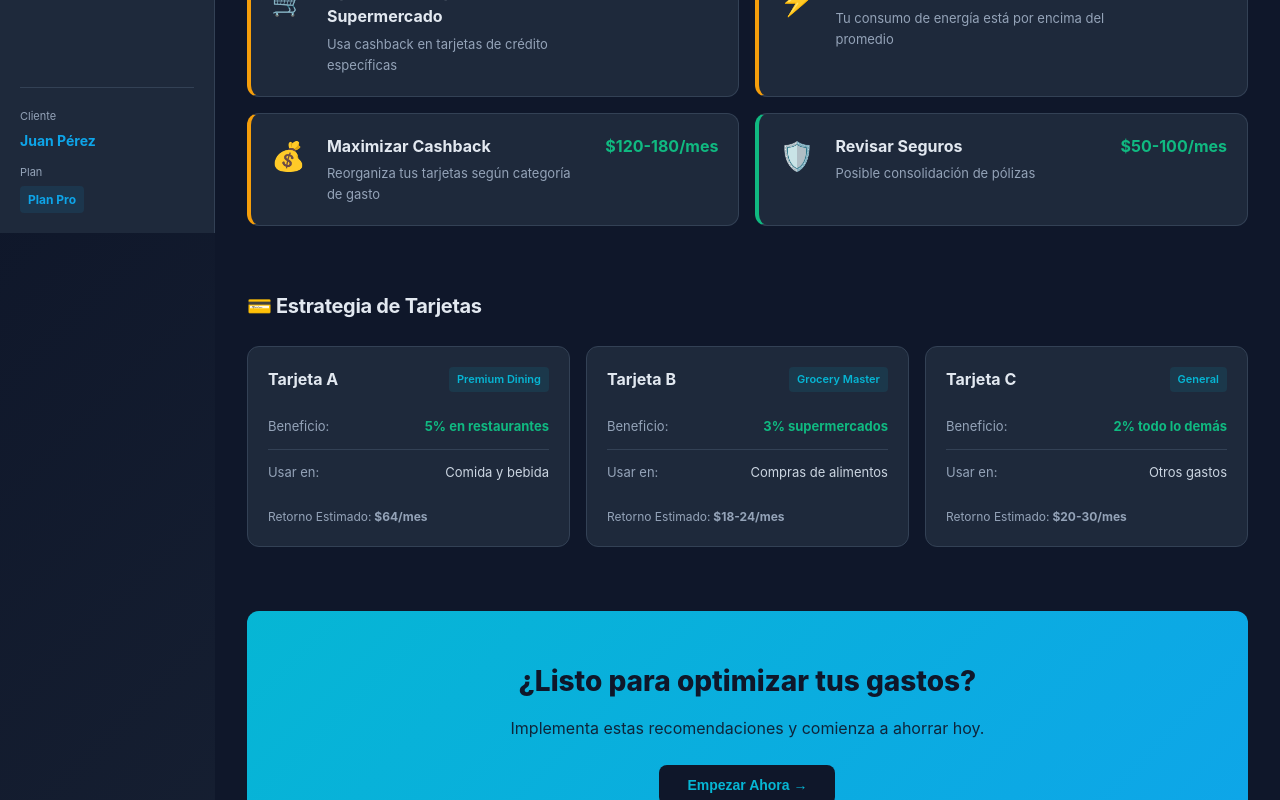
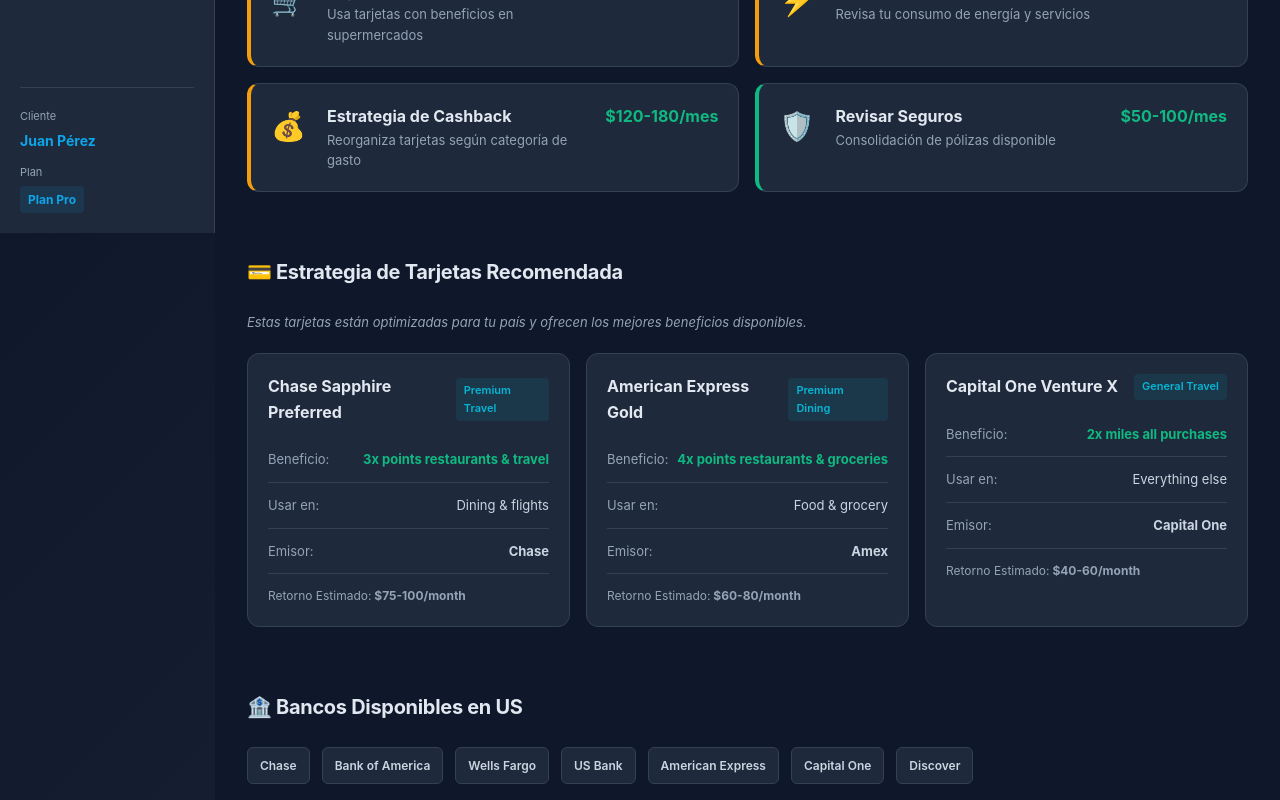
Before and after one commit to climberforsuccess-bit/financeai-pro, a Next.js app: page /recommendations in a window 1280 px wide. Shown: the part 620-1420 px from the top of the page. Built offline with nearby package versions, Linux system fonts and the light colour scheme.

Commit message:
Recommendations: Country-specific cards & banks (US, MX, ES, AR, CO)

```diff
--- a/app/recommendations/page.tsx
+++ b/app/recommendations/page.tsx
@@ -1,16 +1,173 @@
 'use client';
 
-import { useState } from 'react';
+import { useState, useEffect } from 'react';
 import { useLanguage } from '@/context/LanguageContext';
 
 export default function RecommendationsPage() {
   const { language } = useLanguage();
+  const [country, setCountry] = useState<string>('US');
   const [expandedCard, setExpandedCard] = useState<string | null>(null);
+
+  useEffect(() => {
+    // Get country from localStorage (set in Settings)
+    const savedCountry = localStorage.getItem('selectedCountry') || 'US';
+    setCountry(savedCountry);
+  }, []);
+
+  // COUNTRY-SPECIFIC DATA
+  const countryData = {
+    US: {
+      cards: [
+        {
+          nombre: 'Chase Sapphire Preferred',
+          tipo: 'Premium Travel',
+          beneficio: '3x points restaurants & travel',
+          uso: 'Dining & flights',
+          estimado: '$75-100/month',
+          emisor: 'Chase',
+        },
+        {
+          nombre: 'American Express Gold',
+          tipo: 'Premium Dining',
+          beneficio: '4x points restaurants & groceries',
+          uso: 'Food & grocery',
+          estimado: '$60-80/month',
+          emisor: 'Amex',
+        },
+        {
+          nombre: 'Capital One Venture X',
+          tipo: 'General Travel',
+          beneficio: '2x miles all purchases',
+          uso: 'Everything else',
+          estimado: '$40-60/month',
+          emisor: 'Capital One',
+        },
+      ],
+      banks: ['Chase', 'Bank of America', 'Wells Fargo', 'US Bank', 'American Express', 'Capital One', 'Discover'],
+    },
+    MX: {
+      cards: [
+        {
+          nombre: 'Scotiabank Inverlat Oro',
+          tipo: 'Premium General',
+          beneficio: '5% cashback restaurants, 3% viajes',
+          uso: 'Comida y viajes',
+          estimado: '$80-120/month',
+          emisor: 'Scotiabank',
+        },
+        {
+          nombre: 'BBVA Bancomer Infinita',
+          tipo: 'Premium Elite',
+          beneficio: 'Puntos en todo, 1.5x premium',
+          uso: 'Todos los gastos',
+          estimado: '$100-150/month',
+          emisor: 'BBVA',
+        },
+        {
+          nombre: 'Santander Actinver',
+          tipo: 'General',
+          beneficio: '2% en supermercados, 1% general',
+          uso: 'Compras diarias',
+          estimado: '$30-50/month',
+          emisor: 'Santander',
+        },
+      ],
+      banks: ['BBVA Bancomer', 'Scotiabank', 'Santander', 'Citibanamex', 'HSBC', 'Banorte', 'Inbursa'],
+    },
+    ES: {
+      cards: [
+        {
+          nombre: 'Caixabank Visa Oro',
+          tipo: 'Premium General',
+          beneficio: '1% cashback, seguros incluidos',
+          uso: 'Gastos generales',
+          estimado: '$40-60/month',
+          emisor: 'CaixaBank',
+        },
+        {
+          nombre: 'BBVA Visa Oro',
+          tipo: 'Premium Travel',
+          beneficio: '1.5x puntos viajes, 1% cashback',
+          uso: 'Viajes y ocio',
+          estimado: '$50-80/month',
+          emisor: 'BBVA',
+        },
+        {
+          nombre: 'Santander Preferente',
+          tipo: 'General',
+          beneficio: 'Puntos flexibles en todo',
+          uso: 'Compras cotidianas',
+          estimado: '$25-40/month',
+          emisor: 'Santander',
+        },
+      ],
+      banks: ['CaixaBank', 'BBVA', 'Santander', 'ING Direct', 'Openbank', 'Revolut', 'N26'],
+    },
+    AR: {
+      cards: [
+        {
+          nombre: 'ICBC Visa Signature',
+          tipo: 'Premium General',
+          beneficio: 'Puntos en todo, 1.5x especiales',
+          uso: 'Gastos en general',
+          estimado: '400-600 ARS/month',
+          emisor: 'ICBC',
+        },
+        {
+          nombre: 'Banco Galicia Elegance',
+          tipo: 'Premium Travel',
+          beneficio: 'Millas aeroméxico, seguros viaje',
+          uso: 'Viajes y premium',
+          estimado: '500-750 ARS/month',
+          emisor: 'Galicia',
+        },
+        {
+          nombre: 'Banco Santander Activa',
+          tipo: 'General',
+          beneficio: '2% en supermercados locales',
+          uso: 'Compras locales',
+          estimado: '200-350 ARS/month',
+          emisor: 'Santander',
+        },
+      ],
+      banks: ['ICBC', 'Banco Galicia', 'Santander', 'Banco Nación', 'HSBC', 'Scotiabank', 'Brubank'],
+    },
+    CO: {
+      cards: [
+        {
+          nombre: 'Banco de Bogotá Visa Platinum',
+          tipo: 'Premium General',
+          beneficio: 'Puntos en todo, viajes asegurados',
+          uso: 'Gastos generales',
+          estimado: '80,000-120,000 COP/month',
+          emisor: 'Banco de Bogotá',
+        },
+        {
+          nombre: 'BBVA Visa Oro',
+          tipo: 'Premium Elite',
+          beneficio: '1.5x puntos restaurantes y viajes',
+          uso: 'Comida y viajes',
+          estimado: '100,000-150,000 COP/month',
+          emisor: 'BBVA',
+        },
+        {
+          nombre: 'Scotiabank Inverlat',
+          tipo: 'General',
+          beneficio: 'Puntos en compras, seguros básicos',
+          uso: 'Uso general',
+          estimado: '50,000-80,000 COP/month',
+          emisor: 'Scotiabank',
+        },
+      ],
+      banks: ['Banco de Bogotá', 'BBVA Colombia', 'Scotiabank Colpatria', 'Banco Popular', 'Bancolombia', 'HSBC', 'Citibank'],
+    },
+  };
 
   const content = {
     es: {
       title: 'Recomendaciones Inteligentes',
-      subtitle: 'Basadas en tu análisis de gastos y patrones de consumo',
+      subtitle: 'Basadas en tu país y patrones de consumo',
+      countryLabel: 'País Seleccionado:',
       ahorroTotal: 'Ahorro Potencial Total',
       recomendaciones: [
         {
@@ -19,27 +176,27 @@
           titulo: 'Auditoría de Suscripciones',
           descripcion: 'Encontramos 4 suscripciones que podrías cancelar',
           ahorro: '$47.99',
-          detalle: 'Netflix ($15.99), Disney+ ($10.99), HBO Max ($9.99), Spotify Premium ($11.99 - considera el plan familiar)',
+          detalle: 'Netflix, Disney+, HBO Max, Spotify Premium - considera planes familiares',
           accion: 'Revisar Suscripciones',
           prioridad: 'alta',
         },
         {
           id: 'dining',
           icon: '🍔',
-          titulo: 'Reducir Gastos de Comida',
+          titulo: 'Optimizar Gastos de Comida',
           descripcion: 'Tu gasto en restaurantes es 3x más que el promedio',
           ahorro: '$320/mes',
-          detalle: 'Promedio de $1,280/mes en dining. Considera cocinar en casa 2 veces más por semana.',
+          detalle: 'Usa tarjetas con cashback premium en restaurantes para maximizar retorno',
           accion: 'Ver Detalles',
           prioridad: 'alta',
         },
         {
           id: 'grocery',
           icon: '🛒',
-          titulo: 'Optimizar Compras de Supermercado',
-          descripcion: 'Usa cashback en tarjetas de crédito específicas',
+          titulo: 'Supermercados con Cashback',
+          descripcion: 'Usa tarjetas con beneficios en supermercados',
           ahorro: '$45-80/mes',
-          detalle: 'Usa tu tarjeta con 3% cashback en supermercados. Gasto mensual: $600-800.',
+          detalle: 'Asigna tarjeta con cashback en supermercados para tus compras de alimentos',
           accion: 'Tarjetas Optimizadas',
           prioridad: 'media',
         },
@@ -47,19 +204,19 @@
           id: 'utilities',
           icon: '⚡',
           titulo: 'Reducir Servicios Básicos',
-          descripcion: 'Tu consumo de energía está por encima del promedio',
+          descripcion: 'Revisa tu consumo de energía y servicios',
           ahorro: '$30-50/mes',
-          detalle: 'Considera cambiar a energía verde o ajustar termostato. Consumo actual: $180/mes.',
+          detalle: 'Consumo actual por encima del promedio - ajusta y ahorra',
           accion: 'Consejos de Ahorro',
           prioridad: 'media',
         },
         {
           id: 'cashback',
           icon: '💰',
-          titulo: 'Maximizar Cashback',
-          descripcion: 'Reorganiza tus tarjetas según categoría de gasto',
+          titulo: 'Estrategia de Cashback',
+          descripcion: 'Reorganiza tarjetas según categoría de gasto',
           ahorro: '$120-180/mes',
-          detalle: 'Usa tarjeta A (5% dining), Tarjeta B (3% grocery), Tarjeta C (2% todo lo demás).',
+          detalle: 'Cada tarjeta para su categoría específica: máximo retorno garantizado',
           accion: 'Ver Estrategia',
           prioridad: 'media',
         },
@@ -67,46 +224,28 @@
           id: 'insurance',
           icon: '🛡️',
           titulo: 'Revisar Seguros',
-          descripcion: 'Posible consolidación de pólizas',
+          descripcion: 'Consolidación de pólizas disponible',
           ahorro: '$50-100/mes',
-          detalle: 'Contacta a tu aseguradora para paquetes bundle o descuentos por cliente leal.',
-          accion: 'Comparar Opciones',
+          detalle: 'Muchas tarjetas premium incluyen seguros - verifica beneficios incluidos',
+          accion: 'Comparar',
           prioridad: 'baja',
-        },
-      ],
-      cardStrategies: [
-        {
-          nombre: 'Tarjeta A',
-          tipo: 'Premium Dining',
-          beneficio: '5% en restaurantes',
-          uso: 'Comida y bebida',
-          estimado: '$64/mes',
-        },
-        {
-          nombre: 'Tarjeta B',
-          tipo: 'Grocery Master',
-          beneficio: '3% supermercados',
-          uso: 'Compras de alimentos',
-          estimado: '$18-24/mes',
-        },
-        {
-          nombre: 'Tarjeta C',
-          tipo: 'General',
-          beneficio: '2% todo lo demás',
-          uso: 'Otros gastos',
-          estimado: '$20-30/mes',
         },
       ],
       stats: [
         { label: 'Gastos Totales Este Mes', value: '$4,250' },
         { label: 'Potencial de Ahorro', value: '$612-658' },
         { label: 'Oportunidades de Optimización', value: '6' },
-        { label: 'Cashback Estimado Mensual', value: '$102-118' },
+        { label: 'Retorno Estimado Mensual', value: '$102-118' },
       ],
+      sectionCardStrategy: 'Estrategia de Tarjetas Recomendada',
+      sectionBanks: 'Bancos Disponibles en',
+      cardStrategyNote: 'Estas tarjetas están optimizadas para tu país y ofrecen los mejores beneficios disponibles.',
+      viewMore: 'Ver más tarjetas en Comparador',
     },
     en: {
       title: 'Smart Recommendations',
-      subtitle: 'Based on your spending analysis and consumption patterns',
+      subtitle: 'Based on your country and spending patterns',
+      countryLabel: 'Selected Country:',
       ahorroTotal: 'Total Potential Savings',
       recomendaciones: [
         {
@@ -115,27 +254,27 @@
           titulo: 'Subscription Audit',
           descripcion: 'We found 4 subscriptions you could cancel',
           ahorro: '$47.99',
-          detalle: 'Netflix ($15.99), Disney+ ($10.99), HBO Max ($9.99), Spotify Premium ($11.99 - consider family plan)',
+          detalle: 'Netflix, Disney+, HBO Max, Spotify Premium - consider family plans',
           accion: 'Review Subscriptions',
           prioridad: 'alta',
         },
         {
           id: 'dining',
           icon: '🍔',
-          titulo: 'Reduce Dining Expenses',
+          titulo: 'Optimize Dining Expenses',
           descripcion: 'Your dining spending is 3x above average',
           ahorro: '$320/month',
-          detalle: 'Average $1,280/month dining out. Try cooking at home 2x more per week.',
+          detalle: 'Use premium cashback cards at restaurants to maximize rewards',
           accion: 'See Details',
           prioridad: 'alta',
         },
         {
           id: 'grocery',
           icon: '🛒',
-          titulo: 'Optimize Grocery Shopping',
-          descripcion: 'Use cashback on specific credit cards',
+          titulo: 'Grocery Shopping Rewards',
+          descripcion: 'Use cards with grocery benefits',
           ahorro: '$45-80/month',
-          detalle: 'Use your 3% cashback card at grocery stores. Monthly spend: $600-800.',
+          detalle: 'Assign cashback card for grocery shopping to earn on essentials',
           accion: 'Optimized Cards',
           prioridad: 'media',
         },
@@ -143,19 +282,19 @@
           id: 'utilities',
           icon: '⚡',
           titulo: 'Reduce Utilities',
-          descripcion: 'Your energy consumption is above average',
+          descripcion: 'Review your energy consumption',
           ahorro: '$30-50/month',
-          detalle: 'Switch to green energy or adjust thermostat. Current: $180/month.',
+          detalle: 'Current usage above average - adjust and save',
           accion: 'Savings Tips',
           prioridad: 'media',
         },
         {
           id: 'cashback',
           icon: '💰',
-          titulo: 'Maximize Cashback',
-          descripcion: 'Reorganize cards by spending category',
+          titulo: 'Cashback Strategy',
+          descripcion: 'Organize cards by spending category',
           ahorro: '$120-180/month',
-          detalle: 'Card A (5% dining), Card B (3% grocery), Card C (2% everything else).',
+          detalle: 'Each card for its specific category: maximum returns guaranteed',
           accion: 'View Strategy',
           prioridad: 'media',
         },
@@ -163,46 +302,30 @@
           id: 'insurance',
           icon: '🛡️',
           titulo: 'Review Insurance',
-          descripcion: 'Possible policy consolidation',
+          descripcion: 'Policy consolidation available',
           ahorro: '$50-100/month',
-          detalle: 'Contact insurer for bundle packages or loyalty discounts.',
-          accion: 'Compare Options',
+          detalle: 'Many premium cards include insurance - check your benefits',
+          accion: 'Compare',
           prioridad: 'baja',
-        },
-      ],
-      cardStrategies: [
-        {
-          nombre: 'Card A',
-          tipo: 'Premium Dining',
-          beneficio: '5% restaurants',
-          uso: 'Food & Beverage',
-          estimado: '$64/month',
-        },
-        {
-          nombre: 'Card B',
-          tipo: 'Grocery Master',
-          beneficio: '3% groceries',
-          uso: 'Food Shopping',
-          estimado: '$18-24/month',
-        },
-        {
-          nombre: 'Card C',
-          tipo: 'General',
-          beneficio: '2% everything else',
-          uso: 'Other spending',
-          estimado: '$20-30/month',
         },
       ],
       stats: [
         { label: 'Total Spending This Month', value: '$4,250' },
         { label: 'Savings Potential', value: '$612-658' },
         { label: 'Optimization Opportunities', value: '6' },
-        { label: 'Estimated Monthly Cashback', value: '$102-118' },
+        { label: 'Estimated Monthly Return', value: '$102-118' },
       ],
+      sectionCardStrategy: 'Recommended Card Strategy',
+      sectionBanks: 'Available Banks in',
+      cardStrategyNote: 'These cards are optimized for your country and offer the best available benefits.',
+      viewMore: 'View more cards in Comparator',
     },
   };
 
   const curr = content[language as keyof typeof content];
+  const cards = (countryData[country as keyof typeof countryData] || countryData.US).cards;
+  const banks = (countryData[country as keyof typeof countryData] || countryData.US).banks;
+
   const getPriorityColor = (prioridad: string) => {
     switch (prioridad) {
       case 'alta':
@@ -220,7 +343,12 @@
     <div style={styles.root}>
       {/* HEADER */}
       <div style={styles.header}>
-        <h1 style={styles.title}>{curr.title}</h1>
+        <div style={styles.headerTop}>
+          <h1 style={styles.title}>{curr.title}</h1>
+          <div style={styles.countryBadge}>
+            {curr.countryLabel} <strong>{country}</strong>
+          </div>
+        </div>
         <p style={styles.subtitle}>{curr.subtitle}</p>
       </div>
 
@@ -269,9 +397,10 @@
 
       {/* CARD STRATEGIES */}
       <div style={styles.section}>
-        <h2 style={styles.sectionTitle}>💳 {language === 'es' ? 'Estrategia de Tarjetas' : 'Card Strategy'}</h2>
+        <h2 style={styles.sectionTitle}>💳 {curr.sectionCardStrategy}</h2>
+        <p style={styles.cardStrategyNote}>{curr.cardStrategyNote}</p>
         <div style={styles.strategiesGrid}>
-          {curr.cardStrategies.map((strategy, idx) => (
+          {cards.map((strategy, idx) => (
             <div key={idx} style={styles.strategyCard}>
               <div style={styles.strategyHeader}>
                 <h4 style={styles.strategyName}>{strategy.nombre}</h4>
@@ -285,11 +414,27 @@
                 <span style={styles.usoLabel}>{language === 'es' ? 'Usar en' : 'Use for'}:</span>
                 <span>{strategy.uso}</span>
               </div>
+              <div style={styles.emisor}>
+                <span style={styles.emisorLabel}>{language === 'es' ? 'Emisor' : 'Issuer'}:</span>
+                <strong>{strategy.emisor}</strong>
+              </div>
               <div style={styles.estimatedReturn}>
                 {language === 'es' ? 'Retorno Estimado' : 'Estimated Return'}:
                 <strong> {strategy.estimado}</strong>
               </div>
             </div>
+          ))}
+        </div>
+      </div>
+
+      {/* AVAILABLE BANKS */}
+      <div style={styles.section}>
+        <h2 style={styles.sectionTitle}>🏦 {curr.sectionBanks} {country}</h2>
+        <div style={styles.banksContainer}>
+          {banks.map((bank, idx) => (
+            <span key={idx} style={styles.bankBadge}>
+              {bank}
+            </span>
           ))}
         </div>
       </div>
@@ -303,8 +448,8 @@
         </h3>
         <p style={styles.ctaDesc}>
           {language === 'es'
-            ? 'Implementa estas recomendaciones y comienza a ahorrar hoy.'
-            : 'Implement these recommendations and start saving today.'}
+            ? 'Las tarjetas recomendadas están disponibles en tu país. Implementa la estrategia hoy.'
+            : 'The recommended cards are available in your country. Implement the strategy today.'}
         </p>
         <button style={styles.ctaButton}>
           {language === 'es' ? 'Empezar Ahora' : 'Get Started'} →
@@ -327,16 +472,34 @@
     marginBottom: '48px',
   } as React.CSSProperties,
 
+  headerTop: {
+    display: 'flex',
+    justifyContent: 'space-between',
+    alignItems: 'center',
+    marginBottom: '12px',
+  } as React.CSSProperties,
+
   title: {
     fontSize: '32px',
     fontWeight: '800',
-    marginBottom: '8px',
+    margin: 0,
     letterSpacing: '-0.5px',
+  } as React.CSSProperties,
+
+  countryBadge: {
+    background: 'rgba(6, 182, 212, 0.1)',
+    border: '1px solid #06b6d4',
+    borderRadius: '6px',
+    padding: '8px 16px',
+    fontSize: '12px',
+    color: '#06b6d4',
+    fontWeight: '600',
   } as React.CSSProperties,
 
   subtitle: {
     fontSize: '16px',
     color: '#94a3b8',
+    margin: 0,
   } as React.CSSProperties,
 
   statsGrid: {
@@ -381,6 +544,13 @@
     letterSpacing: '-0.3px',
   } as React.CSSProperties,
 
+  cardStrategyNote: {
+    fontSize: '13px',
+    color: '#94a3b8',
+    marginBottom: '20px',
+    fontStyle: 'italic',
+  } as React.CSSProperties,
+
   cardsGrid: {
     display: 'grid',
     gridTemplateColumns: 'repeat(auto-fit, minmax(350px, 1fr))',
@@ -416,11 +586,13 @@
     fontSize: '16px',
     fontWeight: '700',
     marginBottom: '4px',
+    margin: 0,
   } as React.CSSProperties,
 
   cardDesc: {
     fontSize: '13px',
     color: '#94a3b8',
+    margin: 0,
   } as React.CSSProperties,
 
   cardAhorro: {
@@ -442,6 +614,7 @@
     color: '#cbd5e1',
     marginBottom: '12px',
     lineHeight: '1.6',
+    margin: 0,
   } as React.CSSProperties,
 
   actionButton: {
@@ -515,9 +688,23 @@
     padding: '12px 0',
     fontSize: '13px',
     color: '#cbd5e1',
+    borderBottom: '1px solid #334155',
   } as React.CSSProperties,
 
   usoLabel: {
+    color: '#94a3b8',
+  } as React.CSSProperties,
+
+  emisor: {
+    display: 'flex',
+    justifyContent: 'space-between',
+    padding: '12px 0',
+    fontSize: '13px',
+    color: '#cbd5e1',
+    borderBottom: '1px solid #334155',
+  } as React.CSSProperties,
+
+  emisorLabel: {
     color: '#94a3b8',
   } as React.CSSProperties,
 
@@ -525,6 +712,22 @@
     marginTop: '12px',
     fontSize: '12px',
     color: '#94a3b8',
+  } as React.CSSProperties,
+
+  banksContainer: {
+    display: 'flex',
+    flexWrap: 'wrap',
+    gap: '12px',
+  } as React.CSSProperties,
+
+  bankBadge: {
+    background: '#1e293b',
+    border: '1px solid #334155',
+    borderRadius: '6px',
+    padding: '8px 12px',
+    fontSize: '12px',
+    fontWeight: '600',
+    color: '#cbd5e1',
   } as React.CSSProperties,
 
   ctaSection: {
@@ -539,6 +742,7 @@
     fontSize: '28px',
     fontWeight: '800',
     marginBottom: '12px',
+    margin: 0,
   } as React.CSSProperties,
 
   ctaDesc: {
```
